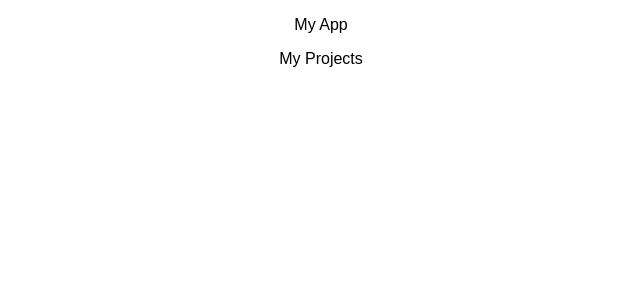
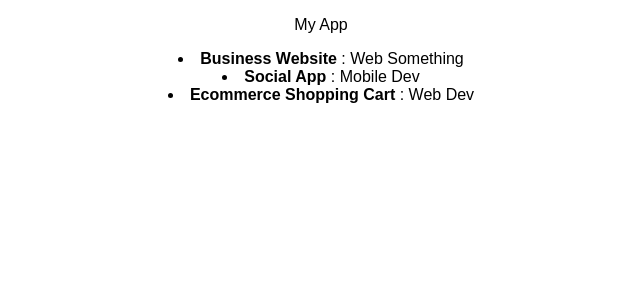
Before and after one commit to jzucadi/reactify, a React (Create React App) app: page / in a window 1280 px wide. Shown: the top 300 px of the page, without its empty margins (319-959 px from the left). Built offline with nearby package versions, Linux system fonts and the light colour scheme.

Commit message:
templating

```diff
--- a/src/App.js
+++ b/src/App.js
@@ -1,5 +1,6 @@
 import React, { Component } from "react";
 import Projects from "./Components/Projects";
+
 import "./App.css";
 
 class App extends Component {
@@ -7,17 +8,25 @@ class App extends Component {
         super();
         this.state = {
             projects: [{
-                title: 'Business Website',
-                category: 'Web Something'
-            }]
-        }
+                    title: "Business Website",
+                    category: "Web Something"
+                },
+                {
+                    title: "Social App",
+                    category: "Mobile Dev"
+                },
+                {
+                    title: "Ecommerce Shopping Cart",
+                    category: "Web Dev"
+                }
+            ]
+        };
     }
     render() {
         return ( <
             div className = "App" >
             <
-            p > My App < /p> <Projects / >
-            <
+            p > My App < /p> <Projects projects={this.state.projects} / > { " " } <
             /div>
         );
     }
--- /dev/null
+++ b/src/Components/ProjectItem.js
@@ -0,0 +1,13 @@
+import React, { Component } from "react";
+
+class ProjectItems extends Component {
+  render() {
+    return (
+      <li className="Project">
+        <strong>{this.props.project.title}</strong> : {this.props.project.category}
+      </li>
+    );
+  }
+}
+
+export default ProjectItems;
--- a/src/Components/Projects.js
+++ b/src/Components/Projects.js
@@ -1,14 +1,23 @@
 import React, { Component } from "react";
+import ProjectItem from "./ProjectItem";
 
 class Projects extends Component {
-    render() {
-        return ( <
-            div className = "Projects" >
-            <
-            p > My Projects < /p> {" "} <
-            /div>
+  render() {
+    let projectItems;
+    if (this.props.projects) {
+      projectItems = this.props.projects.map(project => {
+     console.log(project);
+        return (
+            <ProjectItem key={project.title} project={project} />
         );
+      });
     }
+    return (
+      <div className="Projects">
+        {" "}{projectItems}{" "}
+      </div>
+    );
+  }
 }
 
 export default Projects;
```
